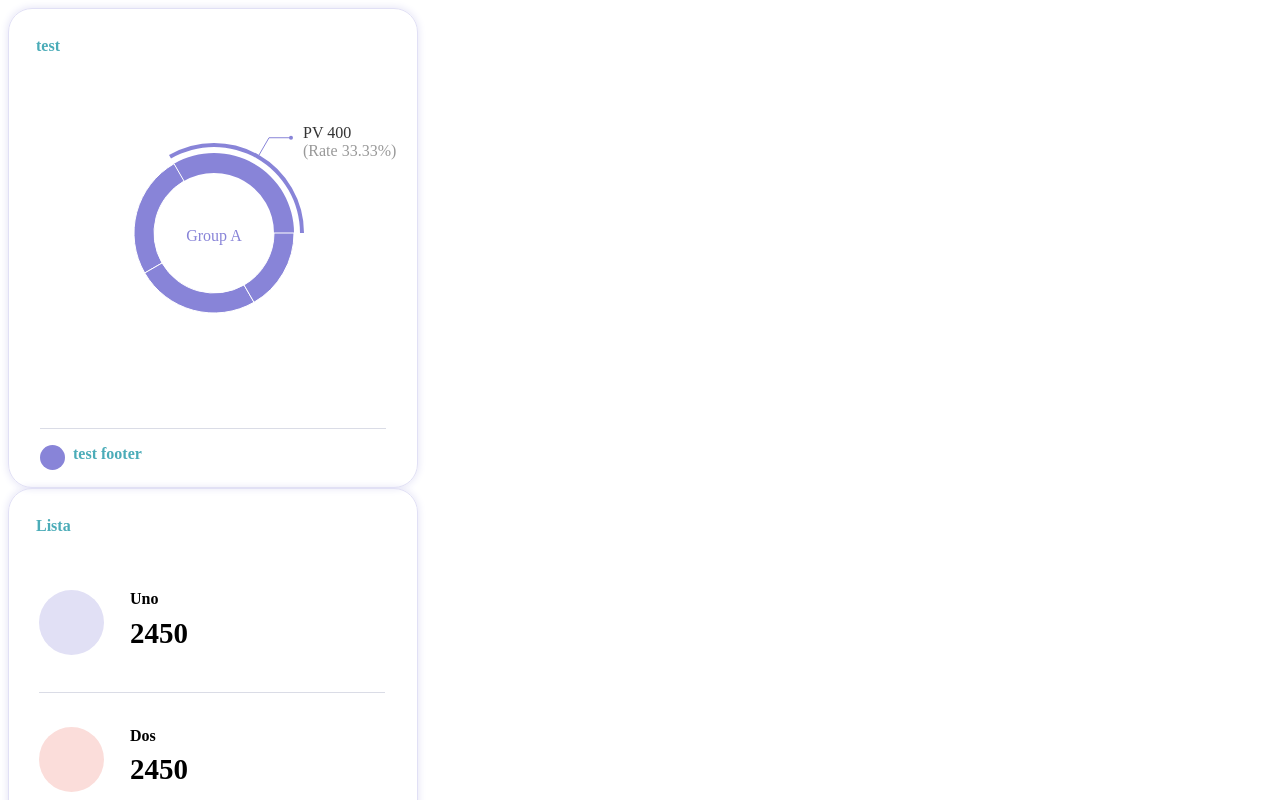
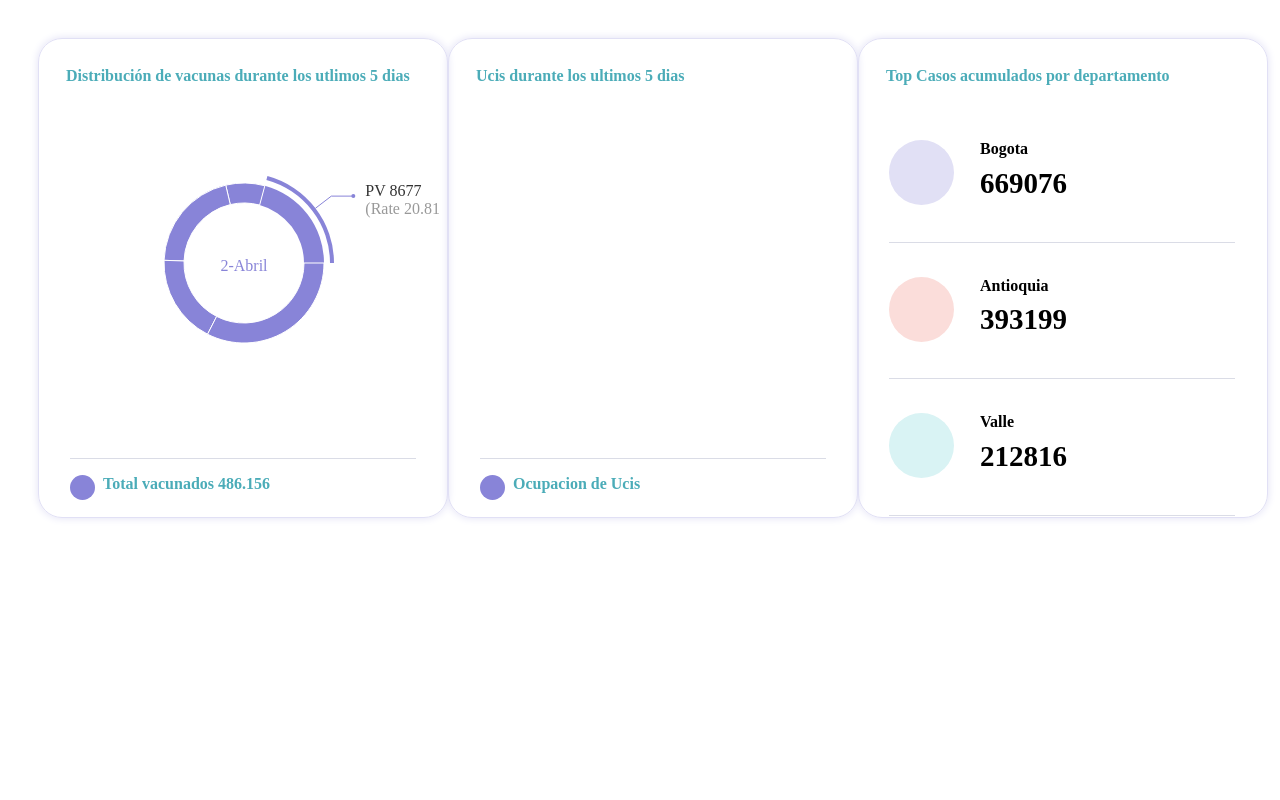
Before and after one commit to NicolasDevel/vaccine-dashboard, a React (Create React App) app: page / in a window 1280 px wide. Shown: the top 800 px of the page. Built offline with nearby package versions, Linux system fonts and the light colour scheme; a web font is replaced by a local one.

Commit message:
update fast data

```diff
--- a/src/pages/home/Home.tsx
+++ b/src/pages/home/Home.tsx
@@ -1,42 +1,63 @@
-import React from 'react';
-import {CardList} from '../../components/card-list/CardList';
-import {CardPiewGraphic} from '../../components/card-piew-graphic/CardPiewGraphic';
+import React from "react";
+import { CardList } from "../../components/card-list/CardList";
+import { CardPiewGraphic } from "../../components/card-piew-graphic/CardPiewGraphic";
+import "./home.scss";
 
 class Home extends React.Component {
   data = [
-        { name: "Group A", value: 400 },
-        { name: "Group B", value: 300 },
-        { name: "Group C", value: 300 },
-        { name: "Group D", value: 200 }
+    { name: "2-Abril", value: 8677 },
+    { name: "3-Abril", value: 3278 },
+    { name: "4-Abril", value: 8674 },
+    { name: "5-Abril", value: 7507 },
+    { name: "6-Abril", value: 13567 },
   ];
   list = [
-        {title:'Uno',value:2450},
-        {title:'Dos',value:2450},
-        {title:'Tres',value:2450},
-        {title:'Cuatro',value:2450},
-    ]
-    render(){
-        return <div>
+    { title: "Bogota", value: 669076 },
+    { title: "Antioquia", value: 393199 },
+    { title: "Valle", value: 212816 },
+    { title: "Cundinamarca", value: 112627 },
+    { title: "barranquilla", value: 106335 },
+  ];
+  render() {
+    return (
+      <div className="page-home">
+        <div className="first-row">
+          <div className="one">
             <CardPiewGraphic
-                graphicColor='violet'
-                textColor='blue'
-                title='test'
+              graphicColor="violet"
+              textColor="blue"
+              title="Distribución de vacunas durante los utlimos 5 dias"
               footer={true}
-                textFooter='test footer'
-                borderColor='violet'
+              textFooter="Total vacunados 486.156"
+              borderColor="violet"
               data={this.data}
             />
+          </div>
+          <div className="one">
+            <CardPiewGraphic
+              graphicColor="violet"
+              textColor="blue"
+              title="Ucis durante los ultimos 5 dias"
+              footer={true}
+              textFooter="Ocupacion de Ucis"
+              borderColor="violet"
+              data={[]}
+            />
+          </div>
+          <div className="">
             <CardList
-                graphicColor='violet'
-                textColor='blue'
-                title='Lista'
+              graphicColor="violet"
+              textColor="blue"
+              title="Top Casos acumulados por departamento"
               footer={false}
-                borderColor='violet'
+              borderColor="violet"
               data={this.list}
               overflow={true}
             />
           </div>
-
+        </div>
+      </div>
+    );
   }
 }
 
--- /dev/null
+++ b/src/pages/home/home.scss
@@ -0,0 +1,9 @@
+.page-home{
+    padding: 30px;
+    .first-row{
+        display: flex;
+    }
+    .one{
+        margin-right: auto;
+    }
+}
```
Lines whose indentation alone changed are shown as unchanged.
